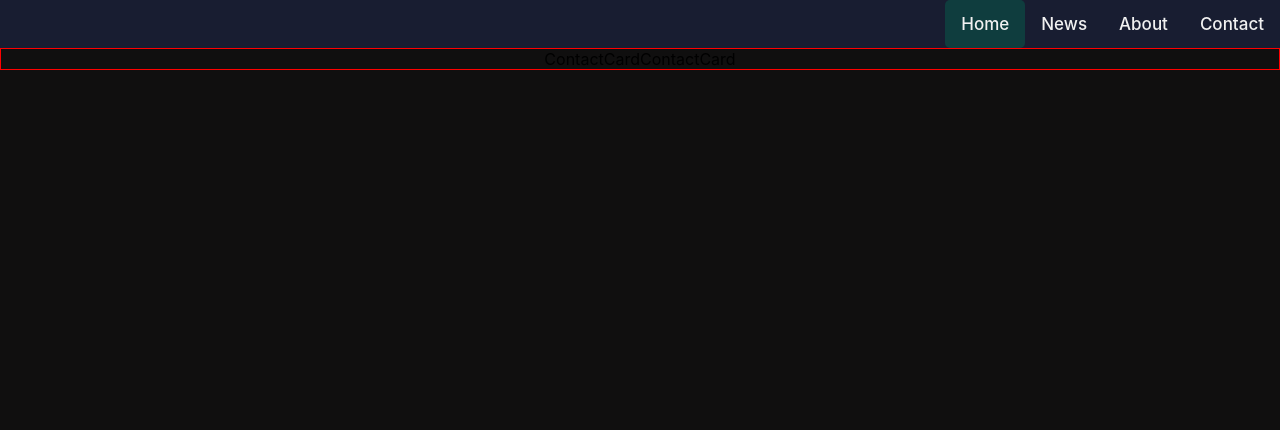
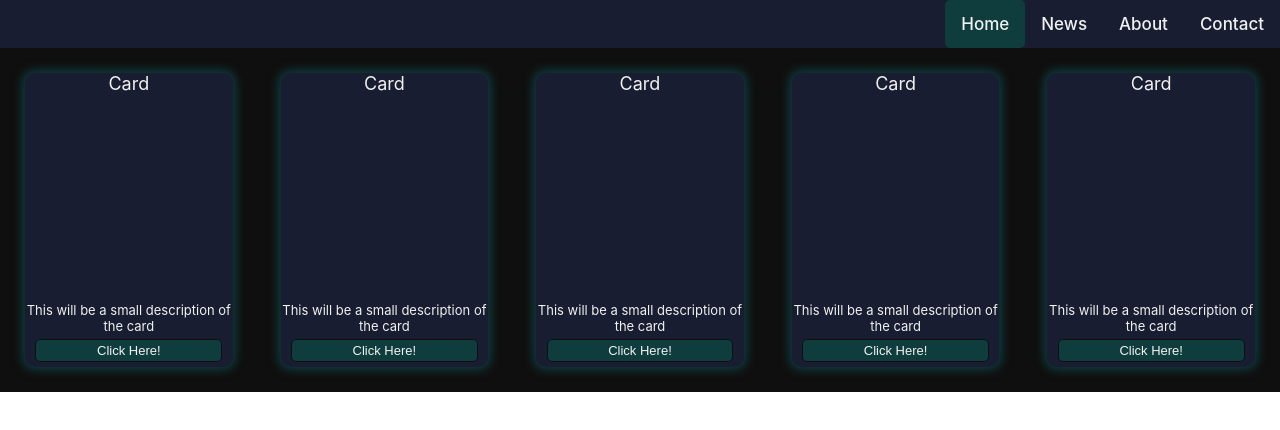
Before and after one commit to JorgeMorais132/My-Profile, a React (Create React App) app: page / in a window 1280 px wide. Shown: the top 430 px of the page. Built offline with nearby package versions, Linux system fonts and the light colour scheme.

Commit message:
cards started

```diff
--- a/src/App.css
+++ b/src/App.css
@@ -13,7 +13,7 @@
 .App {
   text-align: center;
   background-color: var(--dark-background-color);
-  height: 100vh;
+  height: 100%;
 }
 
 
@@ -64,8 +64,61 @@
 /*-------------------------------------------Contacts------------------------------------*/
 
 .ContactsContainer{
-  display: flex;
+  /*display: flex;
   border: 1px solid red;
-  justify-content: center;
+  justify-content: space-evenly;
   align-items: center;
+  width: 100%;
+  overflow: hidden;
+*/
+display: grid;
+grid-template-columns: repeat(auto-fill,minmax(200px,2fr));
+align-items: center;
+justify-items: center;
+grid-gap: 2rem 3rem;
+overflow: hidden;
+padding: 25px;
 }
+
+
+.card{
+  color: var(--light-text-color);
+  width: 100%;
+  background-color: var(--dark-blue-top-bar);
+  min-width: 100px;
+  border-radius: 10px;
+  padding-bottom: 5px;
+  box-shadow: 0px 0px 10px 3px var(--dark-green-select-top-bar);
+}
+
+.cardTitle{
+  font-size: 18px;
+  margin: 0;
+}
+
+.buttonToLink{
+  background-color: var(--dark-green-select-top-bar);
+  position: relative;
+  width: 90%;
+  padding: 3px;
+  border-radius: 5px;
+  border:1px solid var(--dark-background-color);
+}
+
+.buttonToLink p{
+  font-size: 13px;
+  margin: 0;
+  color: var(--light-text-color);
+}
+
+.cardBody{
+  color: var(--light-text-color);
+  font-size: 13px;
+  margin: 0;
+  margin-top: 100%;
+  margin-bottom: 5px;
+}
+
+.cardBody p{
+  margin: 0px;
+}
--- a/src/Components/Contacts/ContactCard.jsx
+++ b/src/Components/Contacts/ContactCard.jsx
@@ -2,6 +2,14 @@ import React from 'react'
 
 export default function ContactCard() {
   return (
-    <div>ContactCard</div>
+    <div className='card'>
+        <p className='cardTitle'>Card</p>
+
+        <div className='cardBody'>
+          <p>This will be a small description of the card</p>
+        </div>
+
+        <button className='buttonToLink'><p>Click Here!</p></button>
+    </div>
   )
 }
--- a/src/Components/Contacts/Contacts.jsx
+++ b/src/Components/Contacts/Contacts.jsx
@@ -4,8 +4,13 @@ import ContactCard from './ContactCard'
 export default function Contacts() {
   return (
     <div className='ContactsContainer'>
+
         <ContactCard></ContactCard>
         <ContactCard></ContactCard>
+        <ContactCard></ContactCard>
+        <ContactCard></ContactCard>
+        <ContactCard></ContactCard>
+
     </div>
   )
 }
```
Also changed, not shown: public/manifest.json.
